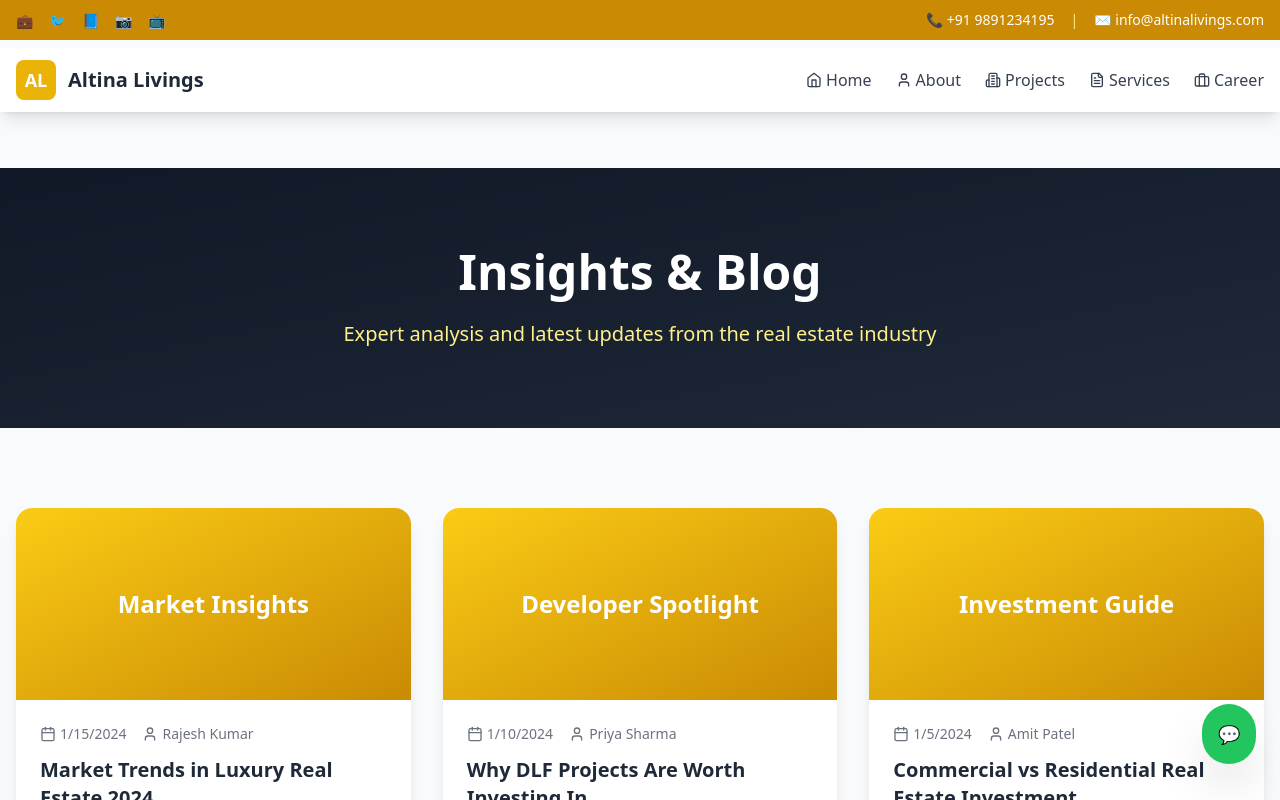
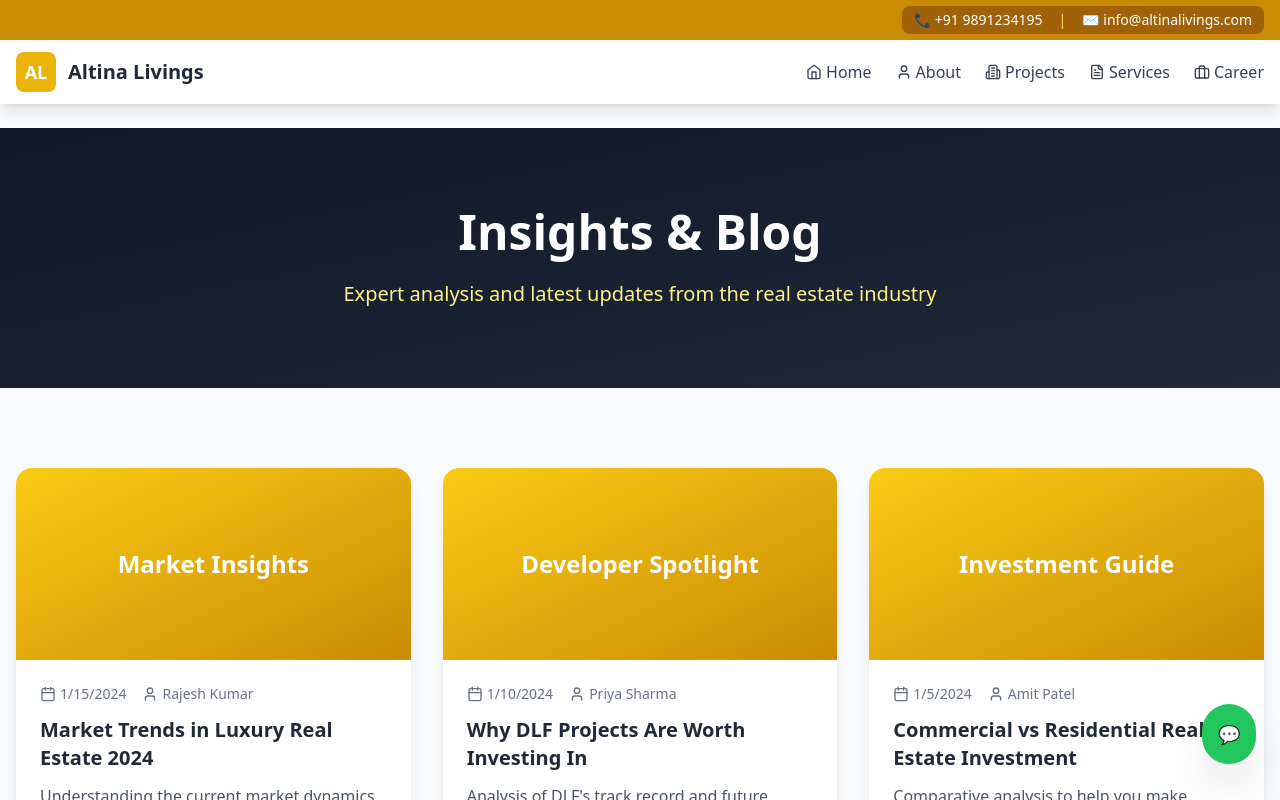
Before and after one commit to altinalivings/altina-livings, a Next.js app: page /blog in a window 1280 px wide. Shown: the top 800 px of the page. Built offline with nearby package versions, Linux system fonts and the light colour scheme.

Commit message:
Update Header.js

```diff
--- a/src/components/Header.js
+++ b/src/components/Header.js
@@ -1,10 +1,11 @@
 'use client'
 
-import { useState } from 'react'
+import { useState, useEffect } from 'react'
 import { Menu, X, Home, User, Building2, FileText, Briefcase } from 'lucide-react'
 
 export default function Header() {
   const [isMenuOpen, setIsMenuOpen] = useState(false)
+  const [marqueeText] = useState('🏆 Premium Channel Partner for DLF | Shobha | M3M | Godrej | Exclusive Projects | Luxury Apartments | Commercial Spaces | Villas | Ready to Move | Under Construction | New Launch 🏆')
 
   const menuItems = [
     { name: 'Home', href: '/', icon: <Home size={16} /> },
@@ -14,54 +15,32 @@ export default function Header() {
     { name: 'Career', href: '/career', icon: <Briefcase size={16} /> }
   ]
 
-  const socialMedia = [
-    { name: 'LinkedIn', icon: '💼', url: 'https://linkedin.com/company/altinalivings' },
-    { name: 'X (Twitter)', icon: '🐦', url: 'https://twitter.com/altinalivings' },
-    { name: 'Facebook', icon: '📘', url: 'https://facebook.com/altinalivings' },
-    { name: 'Instagram', icon: '📷', url: 'https://instagram.com/altinalivings' },
-    { name: 'YouTube', icon: '📺', url: 'https://youtube.com/altinalivings' }
-  ]
-
   return (
     <>
-      {/* Top CTA Bar with Social Media */}
-      <div className="bg-gold-600 text-white py-2">
-        <div className="container mx-auto px-4">
-          <div className="flex flex-col md:flex-row justify-between items-center gap-2">
-            {/* Social Media Icons */}
-            <div className="flex items-center gap-4">
-              {socialMedia.map((social) => (
-                <a
-                  key={social.name}
-                  href={social.url}
-                  target="_blank"
-                  rel="noopener noreferrer"
-                  className="hover:text-gold-200 transition-colors"
-                  title={social.name}
-                >
-                  <span className="text-sm">{social.icon}</span>
-                </a>
-              ))}
+      {/* Fixed Top Marquee Bar */}
+      <div className="fixed top-0 w-full bg-gold-600 text-white py-2 z-50">
+        <div className="overflow-hidden whitespace-nowrap">
+          <div className="animate-marquee inline-block">
+            {marqueeText} • {marqueeText} • {marqueeText}
+          </div>
         </div>
 
-            {/* Contact Info */}
-            <div className="flex items-center gap-4 text-sm">
+        {/* Contact Info - Fixed at top right */}
+        <div className="absolute top-1/2 right-4 transform -translate-y-1/2 flex items-center gap-4 text-sm bg-gold-700 px-3 py-1 rounded-lg">
           <a href="tel:+919891234195" className="hover:underline flex items-center gap-1">
             <span>📞</span>
             +91 9891234195
           </a>
-              <span className="text-gold-200">|</span>
+          <span className="text-gold-300">|</span>
           <a href="mailto:info@altinalivings.com" className="hover:underline flex items-center gap-1">
             <span>✉️</span>
             info@altinalivings.com
           </a>
         </div>
       </div>
-        </div>
-      </div>
 
-      {/* Main Header */}
-      <header className="fixed top-12 w-full z-50 bg-white shadow-lg">
+      {/* Main Header - Fixed below marquee */}
+      <header className="fixed top-10 w-full z-50 bg-white shadow-lg">
         <div className="container mx-auto px-4">
           <div className="flex justify-between items-center py-3">
             {/* Logo */}
@@ -124,6 +103,21 @@ export default function Header() {
       >
         <span className="text-lg">💬</span>
       </a>
+
+      {/* Add custom CSS for marquee animation */}
+      <style jsx>{`
+        @keyframes marquee {
+          0% { transform: translateX(100%); }
+          100% { transform: translateX(-100%); }
+        }
+        .animate-marquee {
+          animation: marquee 20s linear infinite;
+          padding-left: 100%;
+        }
+        .animate-marquee:hover {
+          animation-play-state: paused;
+        }
+      `}</style>
     </>
   )
 }
```
Lines whose indentation alone changed are shown as unchanged.
